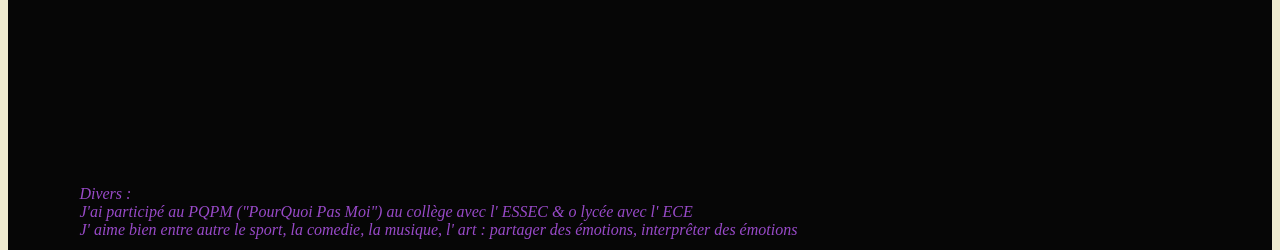
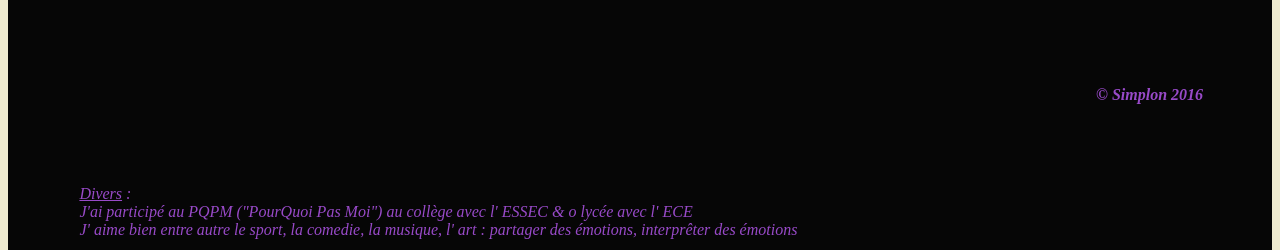
Before and after one commit to MelissaDJENNAD/CVHTMLCSS, a plain HTML site: page index.html in a window 1280 px wide. Shown: the part 550-800 px from the top of the page. Drawn offline with Linux system fonts and the light colour scheme.

Commit message:
modifications

```diff
--- a/index.html
+++ b/index.html
@@ -43,7 +43,10 @@
 <hr>
   </div>
   <div class="quatre">
-    <p class="q">Divers : <br>J'ai participé au PQPM ("PourQuoi Pas Moi") au collège avec l' ESSEC & o lycée avec l' ECE <br>J' aime bien entre autre le sport, la comedie, la musique, l' art : partager des émotions, interprêter des émotions </p>
+    <p class="q"><u>Divers</u> : <br>J'ai participé au PQPM ("PourQuoi Pas Moi") au collège avec l' ESSEC & o lycée avec l' ECE <br>J' aime bien entre autre le sport, la comedie, la musique, l' art : partager des émotions, interprêter des émotions  </p>
+  </div>
+  <div class="c">
+    <p class="co"><strong>&copy; Simplon 2016</strong></p>
   </div>
   </p>
   <p id="i">Emotive- Curieuse- Ambitieuse</p>
--- a/style.css
+++ b/style.css
@@ -94,3 +94,13 @@ top: 240px
   font-family: mapolices ;
   src: url('LetMeRide.ttf');
 }
+.c{
+  position: absolute;
+  left: 1090px ;
+  top: 620px;
+  width: 200px;
+  height: 40px;
+}
+.co{
+  color: rgb(152, 74, 200);
+}
```
